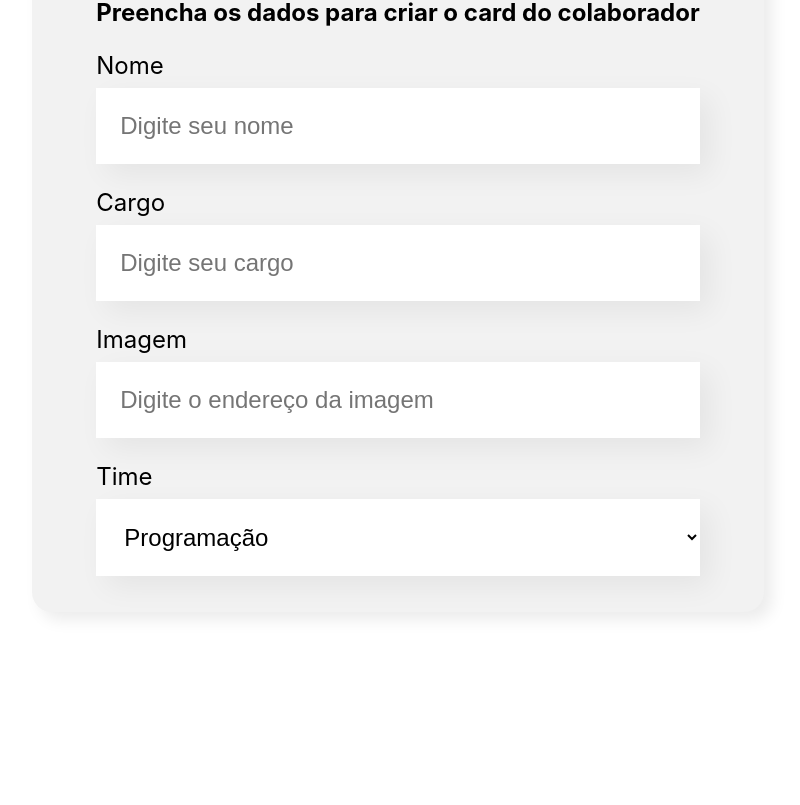
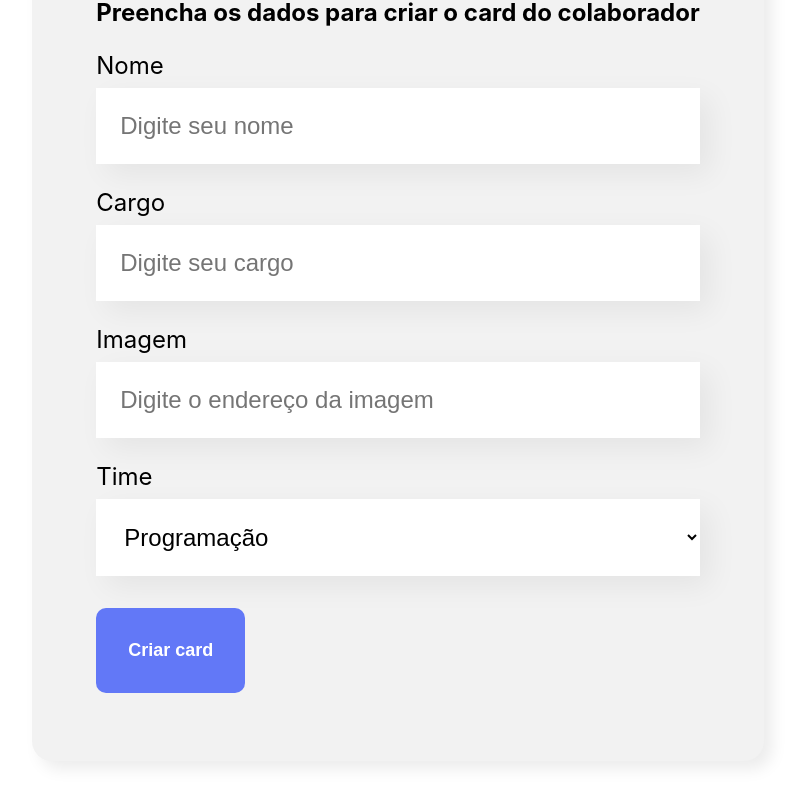
Before and after one commit to luizfelipetozatti/organo, a React (Create React App) app: page / in a window 1280 px wide. Shown: the part 636-1441 px from the top of the page, without its empty margins (242-1042 px from the left). Before the commit the page ends 1328 px from the top, so only its background shows below. Built offline with nearby package versions, Linux system fonts and the light colour scheme.

Commit message:
Create button

```diff
--- /dev/null
+++ b/src/components/Button/Button.css
@@ -0,0 +1,15 @@
+.button {
+  background-color: #6278f7;
+  border-radius: 10px;
+  font-weight: 700;
+  font-size: 18px;
+  padding: 32px;
+  border: none;
+  cursor: pointer;
+  color: #fff;
+  margin: 32px 0;;
+}
+
+.button:hover {
+  color: #95ffd4;
+}
--- /dev/null
+++ b/src/components/Button/index.js
@@ -0,0 +1,9 @@
+import './Button.css'
+
+const Button = (props) => {
+  return (
+    <button className='button'>{props.children}</button>
+  )
+}
+
+export default Button
--- a/src/components/FormContainer/index.js
+++ b/src/components/FormContainer/index.js
@@ -23,6 +23,9 @@
         <InputText label="Cargo" placeholder="Digite seu cargo"/>
         <InputText label="Imagem" placeholder="Digite o endereço da imagem"/>
         <SuspendedList label="Time" itens={times} />
+        <Button>
+          Criar card
+        </Button>
       </form>
     </section>
   )
```
